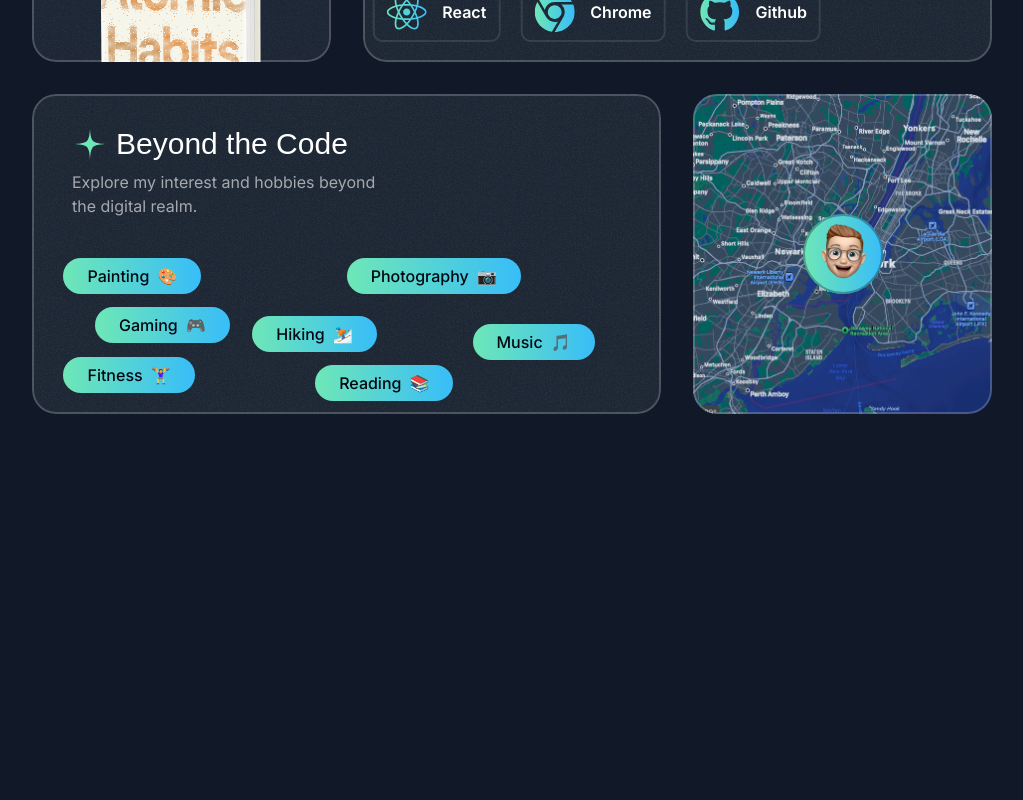
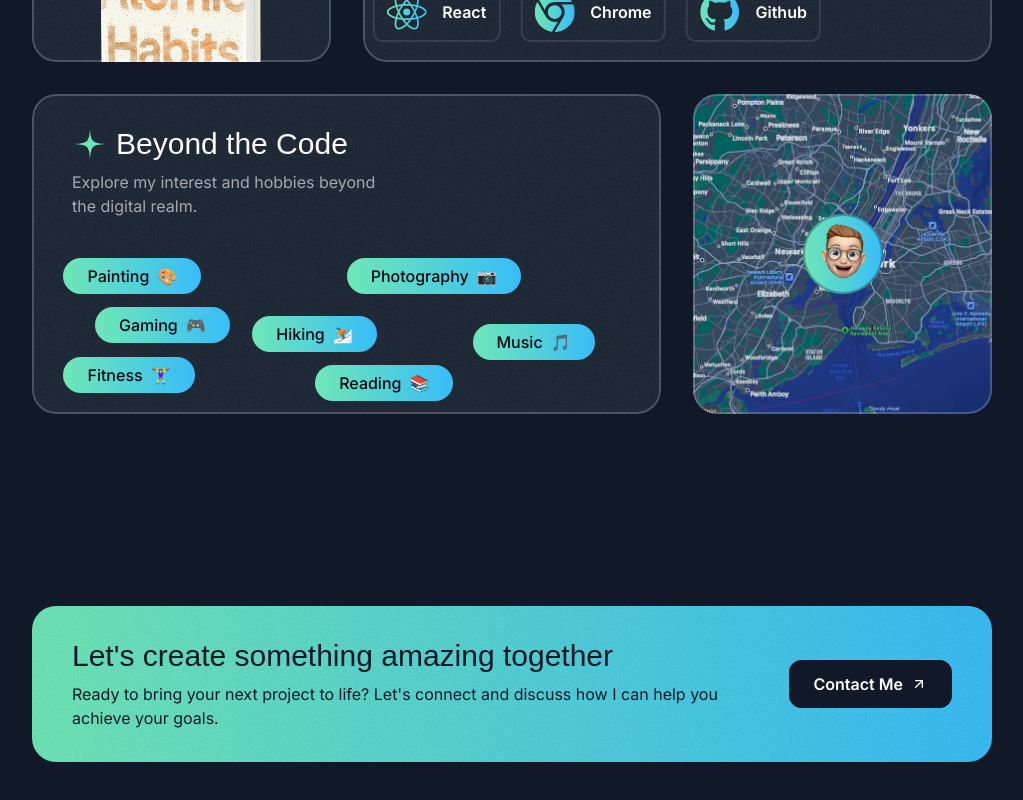
Before and after one commit to hamdan266/React-portfolio, a Next.js app: page / in a window 1280 px wide. Shown: the part 4534-5334 px from the top of the page, without its empty margins (128-1151 px from the left). Before the commit the page ends 5060 px from the top, so only its background shows below. Built offline with nearby package versions, Linux system fonts and the light colour scheme; a web font is replaced by a local one.

Commit message:
create call to action section

```diff
--- a/src/app/page.tsx
+++ b/src/app/page.tsx
@@ -4,6 +4,7 @@
 import { TapeSection } from "@/sections/Tape";
 import { TestimonialsSection } from "@/sections/Testimonials";
 import { AboutSection } from "@/sections/About";
+import { ContactSection } from "@/sections/Contact";
 
 export default function Home() {
   return (
@@ -14,6 +15,7 @@
       <TapeSection />
       <TestimonialsSection />
       <AboutSection />
+      <ContactSection />
     </div>
   );
 }
--- a/src/sections/Contact.tsx
+++ b/src/sections/Contact.tsx
@@ -1,3 +1,35 @@
+/* eslint-disable react/no-unescaped-entities */
+import ArrowUpRightIcon from '@/assets/icons/arrow-up-right.svg';
+import grainImage from '@/assets/images/grain.jpg';
+
+
 export const ContactSection = () => {
-  return <div>Contact Section</div>;
+  return (
+    <div className='py-16 pt-12 lg:py-24 lg:pt-20'>
+      <div className="container">
+        <div className="bg-gradient-to-r from-emerald-300 to-sky-400 text-gray-900 py-8 px-10 rounded-3xl text-center md:text-left relative overflow-hidden z-0">
+          <div className="absolute inset-0 opacity-5 -z-10"
+            style={{
+              backgroundImage: `url(${grainImage.src})`
+            }}></div>
+          <div className="flex flex-col md:flex-row gap-8 md:gap-16 items-center">
+            <div>
+              <h2 className='font-serif text-2xl md:text-3xl'>
+                Let's create something amazing together
+              </h2>
+              <p className='text-sm md:text-base mt-2'>
+                Ready to bring your next project to life? Let's connect and discuss how I can help you achieve your goals.
+              </p>
+            </div>
+            <div>
+              <button className='text-white bg-gray-900 inline-flex items-center px-6 h-12 rounded-xl gap-2 w-max border border-gray-900'>
+                <span className='font-semibold'>Contact Me</span>
+                <ArrowUpRightIcon className="size-4" />
+              </button>
+            </div>
+          </div>
+        </div>
+      </div>
+    </div>
+  );
 };
```
